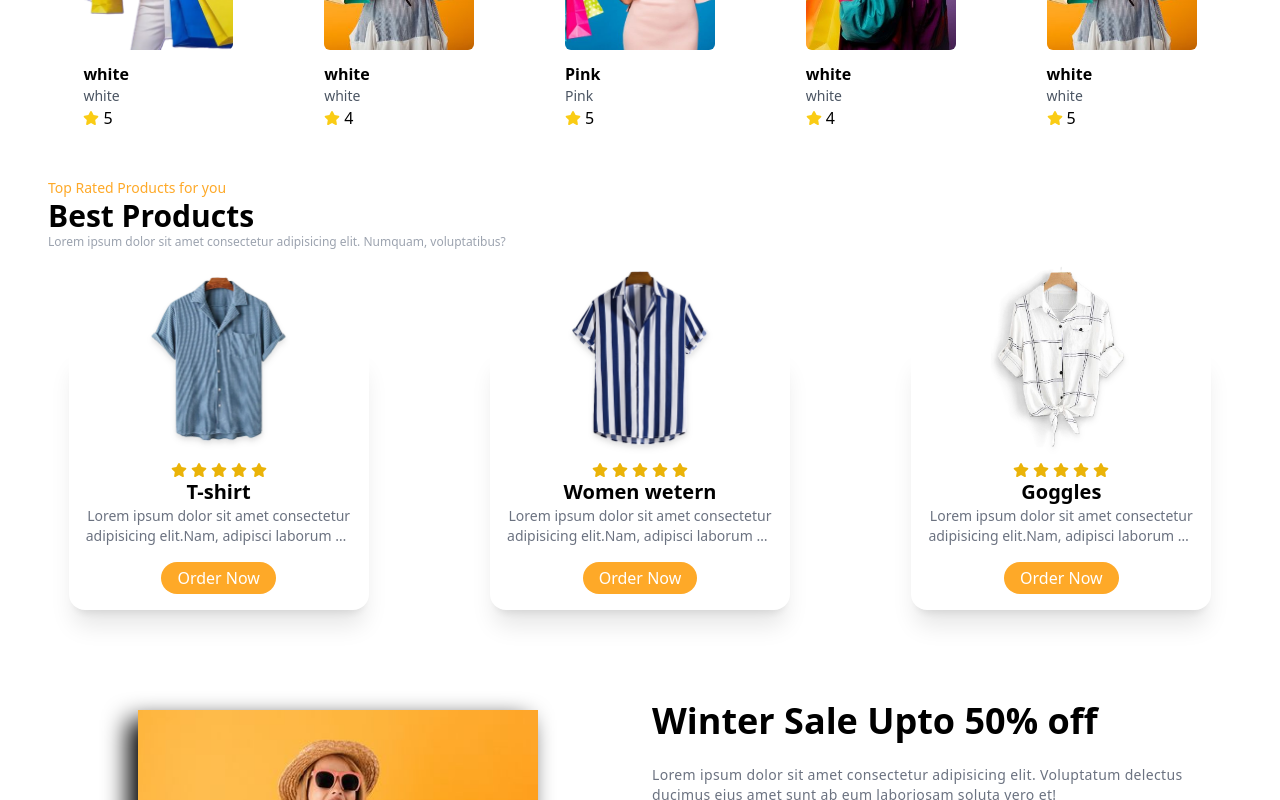
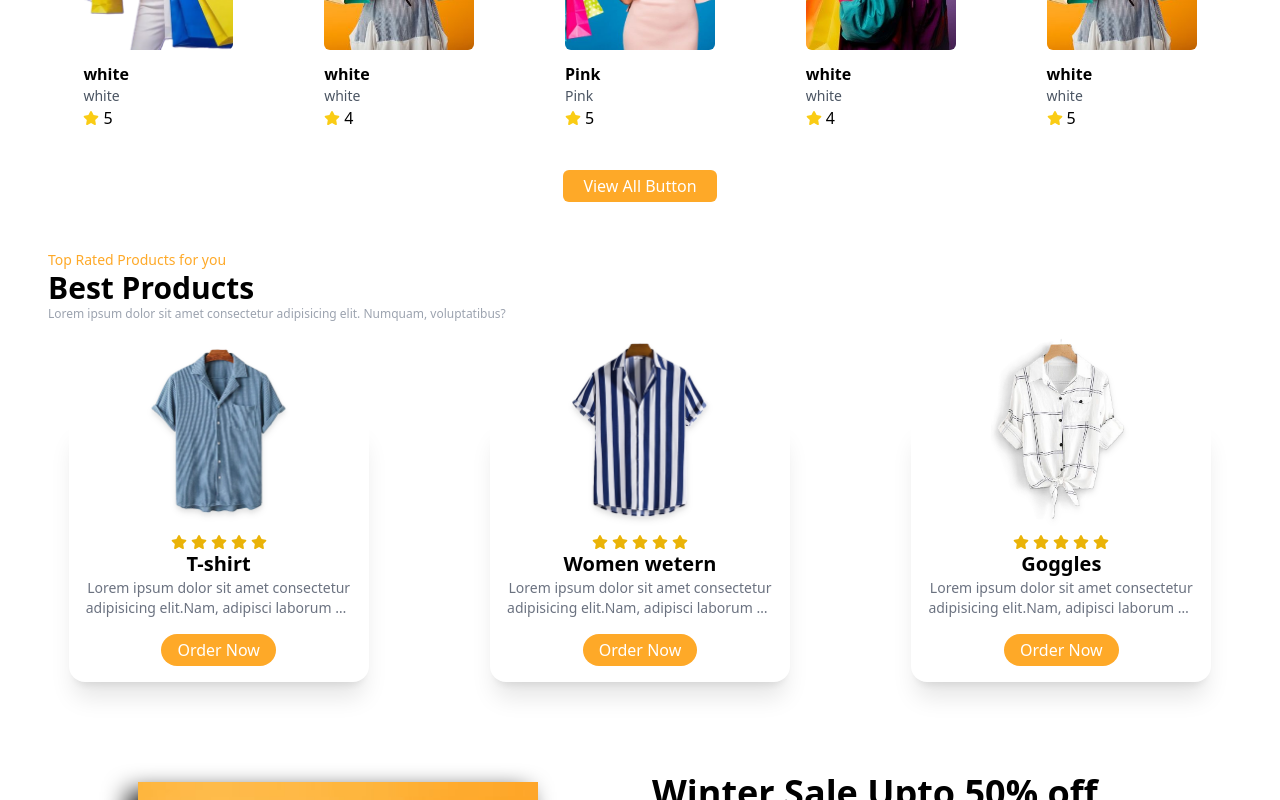
Before and after one commit to MuhammadBurhan123/vite_react-ecommerce, a React (Vite) app: page / in a window 1280 px wide. Shown: the part 1080-1880 px from the top of the page. Built offline with nearby package versions, Linux system fonts and the light colour scheme.

Commit message:
View All Button in Products

```diff
--- a/src/components/Products/Products.jsx
+++ b/src/components/Products/Products.jsx
@@ -84,7 +84,12 @@ const Products = () => {
                         )
                         )}
                     </div>
-
+                    {/* view all button */}
+                    <div className='flex justify-center'>
+                        <button className='text-center mt-10 cursor-pointer bg-primary text-white py-1 px-5 rounded-md'>
+                            View All Button
+                        </button>
+                    </div>
                 </div>
             </div>
         </div>
```
